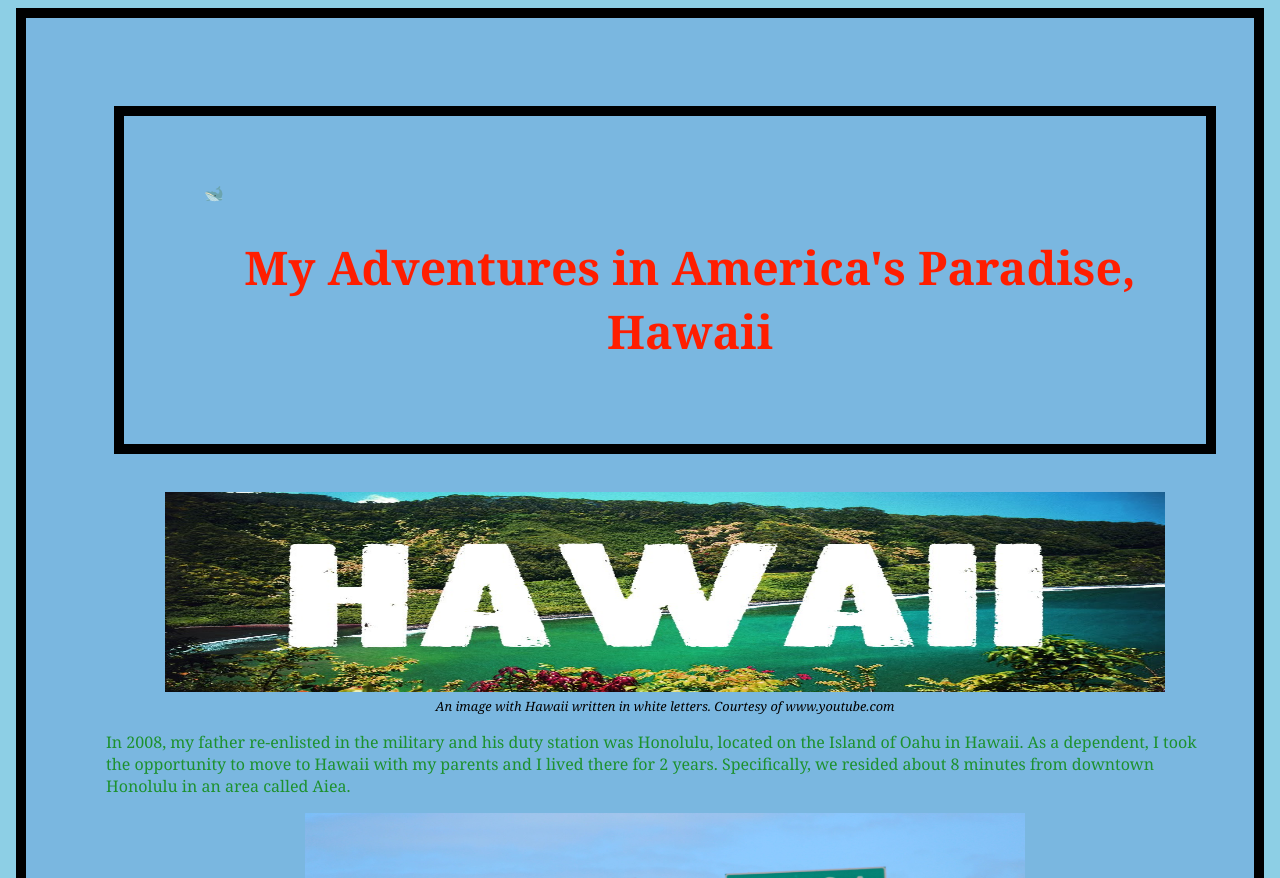
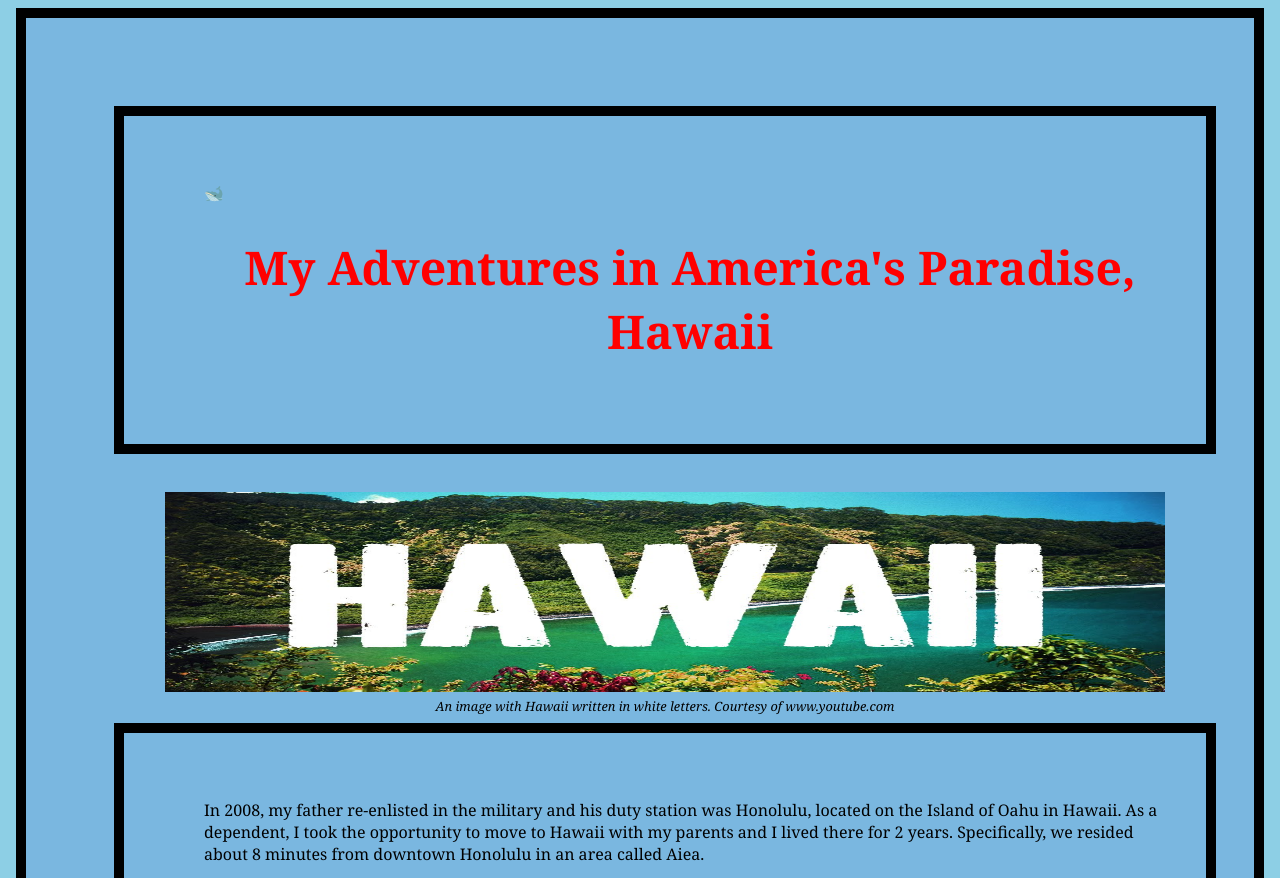
Before and after one commit to STL-LC101-Sept-22/js-assignment-4-html-me-something-Keyzz33, a website: page index.html in a window 1280 px wide. Shown: the top 878 px of the page. Drawn offline with Linux system fonts and the light colour scheme.

Commit message:
Made changes to funparagraph

```diff
--- a/index.html
+++ b/index.html
@@ -23,7 +23,8 @@
             </figure>
          </section>
          <section>
-                <p class="funParagraph"
+            <div class="funParagraph">
+                <p id="testp"
                  >In 2008, my father re-enlisted in the military and his duty station was Honolulu, located on the Island of Oahu in Hawaii. As a dependent, I took the opportunity to move to Hawaii with my parents and I lived there for 2 years. Specifically, we resided about 8 minutes from downtown Honolulu in an area called Aiea.
                </p>
             <figure>
@@ -32,6 +33,7 @@
                   <a href="www.hawaiireporter.com"></a>
                </figcaption>
             </figure>
+         </div>
          </section>
          <section>
                <p class="center large">I lived in military housing about a 30 minute drive from Schofield Barracks Military base.
--- a/styles.css
+++ b/styles.css
@@ -49,9 +49,9 @@ figure {
 }
 
 #mainHeading {
-    color: rgb(255, 30, 0);
+    color: red
 }
 
-.funParagraph {
-    color: rgb(29, 145, 46);
+#funParagraph {
+    color: green;
 }
```
